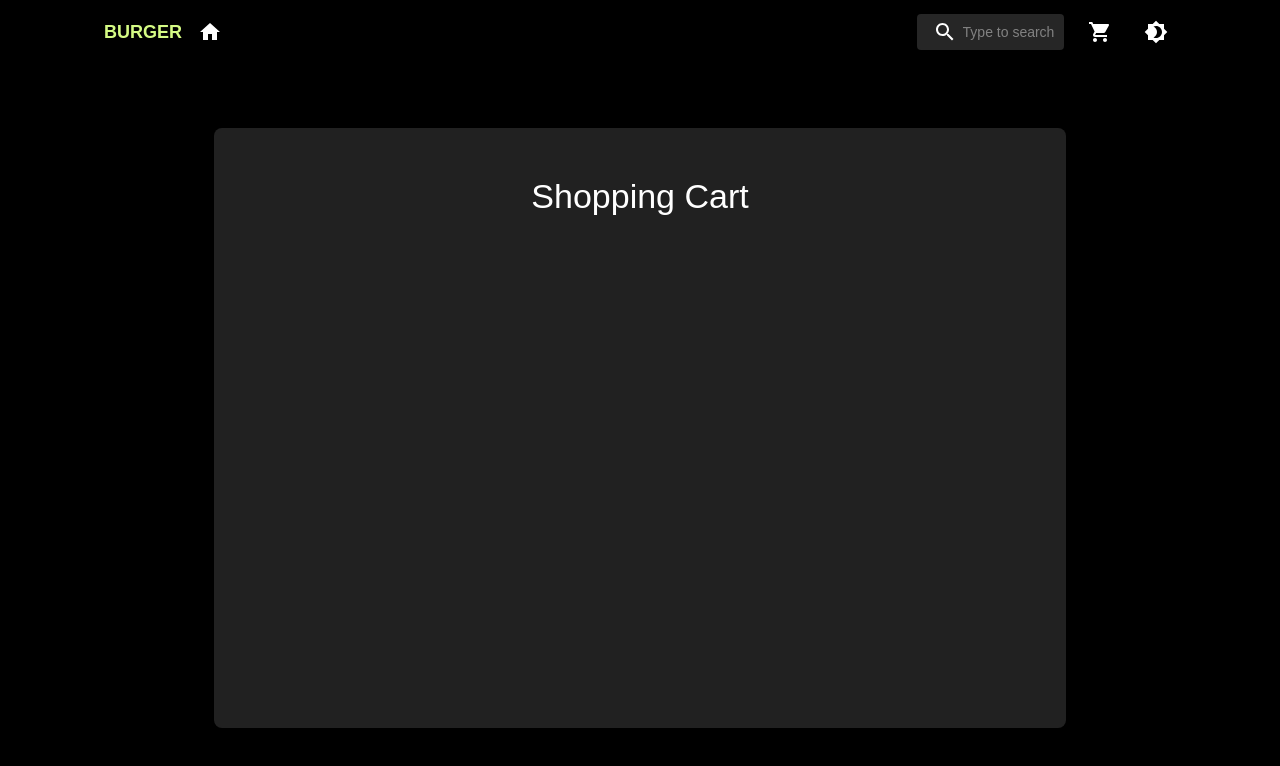
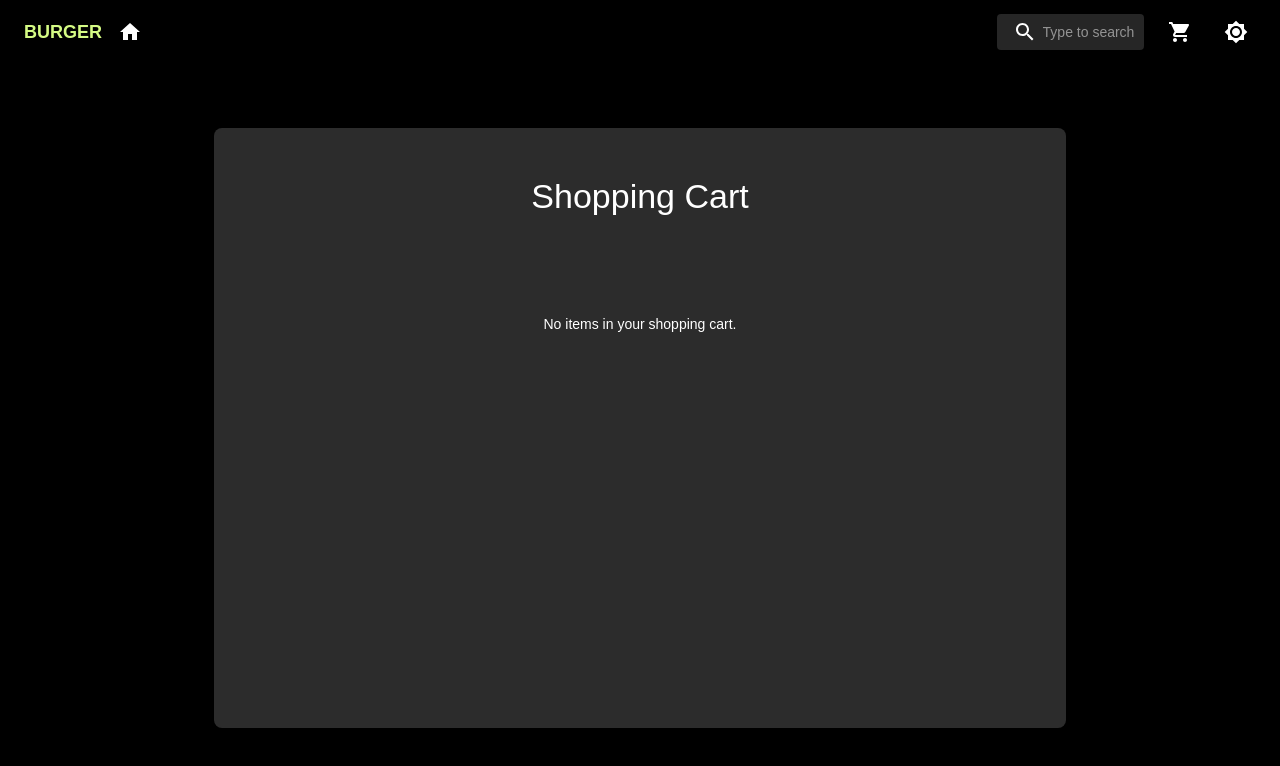
Before and after one commit to webmaster0307/burger-app, a Next.js app: page /cart in a window 1280 px wide. Shown: the top 766 px of the page. Built offline with nearby package versions, Linux system fonts and the light colour scheme.

Commit message:
fix: fixed theme toggling issue

```diff
--- a/src/app/cart/page.tsx
+++ b/src/app/cart/page.tsx
@@ -24,12 +24,16 @@ export default function Cart() {
           <Box textAlign="center" pt={2} px={20} mb={12}>
             <Typography variant="h4" mt={2}>Shopping Cart</Typography>
           </Box>
-          {cart.map((cartItem) => (
-            <CartItem
-              key={cartItem.item.id}
-              cartItem={cartItem}
-            />
-          ))}
+          {cart.length === 0 ? (
+            <Typography variant="body1" textAlign="center">No items in your shopping cart.</Typography>
+          ) : (
+            cart.map((cartItem) => (
+              <CartItem
+                key={cartItem.item.id}
+                cartItem={cartItem}
+              />
+            ))
+          )}
         </CardContent>
       </Card>
     </Container>
--- a/src/app/layout.tsx
+++ b/src/app/layout.tsx
@@ -25,9 +25,11 @@ export default function RootLayout({
         <ThemeProvider>
           <CartProvider>
             <SearchProvider>
-              <Header />
-              <Box pt={8}>
-                {children}
+              <Box sx={{bgcolor: 'background.default'}}>
+                <Header />
+                <Box pt={8} minHeight="calc(100vh - 64px)">
+                  {children}
+                </Box>
               </Box>
             </SearchProvider>
           </CartProvider>
--- a/src/components/CartItem/CartItem.tsx
+++ b/src/components/CartItem/CartItem.tsx
@@ -2,8 +2,8 @@ import { ICartItem } from '@/providers/CartProvider';
 import React from 'react'
 import Grid from '@mui/material/Grid';
 import Image from 'next/image';
-import { IconButton, Typography } from '@mui/material';
-import DeleteIcon from '@mui/icons-material/Delete';
+import { Typography } from '@mui/material';
+import RemoveFromCart from '../RemoveFromCart/RemoveFromCart';
 
 interface ICartItemProps {
   cartItem: ICartItem;
@@ -24,9 +24,7 @@ const CartItem: React.FC<ICartItemProps> = ({ cartItem }) => {
       </Grid>
       <Grid item md={3} display="flex" alignItems="center">
         <Typography variant="body1">${cartItem.item.price}</Typography>
-        <IconButton sx={{color: 'text.primary', ml: 2}}>
-          <DeleteIcon />
-        </IconButton>
+        <RemoveFromCart burger={cartItem.item} />
       </Grid>
     </Grid>
   )
--- a/src/components/Header/Header.tsx
+++ b/src/components/Header/Header.tsx
@@ -18,20 +18,20 @@ import Link from 'next/link';
 import { CartContext } from '../../providers/CartProvider';
 
 const Header = () => {
-  const colorMode = useContext(ColorModeContext);
+  const {toggleColorMode, mode} = useContext(ColorModeContext);
   const {cart} = useContext(CartContext);
   const theme = useTheme();
   const totalCartItems = cart.reduce((acc, item) => acc + item.count, 0);
 
   return (
-    <Box sx={{ flexGrow: 1 }} px={10}>
-      <AppBar position="static">
+    <Box sx={{ flexGrow: 1 }}>
+      <AppBar position="static" sx={{bgcolor: 'background.default'}}>
         <Toolbar sx={{bgcolor: 'background.default'}}>
           <Box component={Link} href="/" flexGrow={1} display="flex" alignItems="center" sx={{cursor: 'pointer'}}>
             <Typography variant="h5" component="div" mr={2} color="primary.main" fontWeight="bold">
               BURGER
             </Typography>
-            <HomeIcon sx={{color: 'white'}} />
+            <HomeIcon sx={{color: 'text.primary'}} />
           </Box>
           <Box display="flex" alignItems="center">
             <SearchField />
@@ -42,7 +42,7 @@ const Header = () => {
                 </Badge>
               </Link>
             </Box>
-            <IconButton sx={{ ml: 1, color: 'text.primary' }} onClick={colorMode.toggleColorMode}>
+            <IconButton sx={{ ml: 1, color: 'text.primary' }} onClick={() => toggleColorMode()}>
               {theme.palette.mode === 'dark' ? <Brightness7Icon /> : <Brightness4Icon />}
             </IconButton>
           </Box>
--- /dev/null
+++ b/src/components/RemoveFromCart/RemoveFromCart.tsx
@@ -0,0 +1,22 @@
+'use client';
+
+import React, { useContext } from 'react'
+import { IconButton, Typography } from '@mui/material';
+import DeleteIcon from '@mui/icons-material/Delete';
+import { CartContext } from '@/providers/CartProvider';
+import { IBurger } from '@/types/burger';
+
+interface IRemoveFromCartProps {
+  burger: IBurger;
+}
+
+const RemoveFromCart: React.FC<IRemoveFromCartProps> = ({burger}) => {
+  const {removeFromCart} = useContext(CartContext);
+  return (
+    <IconButton sx={{color: 'text.primary', ml: 2}} onClick={() => removeFromCart(burger)}>
+      <DeleteIcon />
+    </IconButton>
+  )
+}
+
+export default RemoveFromCart
--- a/src/theme/palette.ts
+++ b/src/theme/palette.ts
@@ -8,12 +8,13 @@ export const getPalette = (mode: PaletteMode): PaletteOptions => ({
     paper: mode === 'dark' ? grey[900] : '#fff'
   },
   primary: {
-    main: "#d5fb84",
+    main: mode === 'dark' ? "#d5fb84" : '#17d96d',
   },
   secondary: {
-    main: mode === 'dark' ? grey[700] : grey[900]
+    main: mode === 'dark' ? grey[700] : grey[800]
   },
   text: {
     primary: mode === 'dark' ? "#fff" : '#000',
   },
-})
+  mode
+});
--- a/src/theme/themeProvider.tsx
+++ b/src/theme/themeProvider.tsx
@@ -6,49 +6,34 @@ import { ThemeProvider as MuiThemeProvider, createTheme } from "@mui/material/st
 import NextAppDirEmotionCacheProvider from "./EmotionCacheProvider";
 import { getPalette } from "./palette";
 import {typography} from "./typography";
-import { Roboto } from "next/font/google";
+import { PaletteMode } from "@mui/material";
 
-export const ColorModeContext = React.createContext({ toggleColorMode: () => {} });
-
-const roboto = Roboto({
-  weight: ["300", "400", "500", "700"],
-  style: ["normal", "italic"],
-  subsets: ["latin"],
-});
+export const ColorModeContext = React.createContext({ toggleColorMode: () => {}, mode: 'dark' });
 
 export default function ThemeProvider({
   children,
 }: {
   children: React.ReactNode;
 }) {
+  const [mode, setMode] = React.useState<PaletteMode>('dark');
 
-  const [mode, setMode] = React.useState<'light' | 'dark'>('dark');
-  const colorMode = React.useMemo(
-    () => ({
-      toggleColorMode: () => {
-        setMode((prevMode) => (prevMode === 'light' ? 'dark' : 'light'));
-      },
-    }),
-    [],
-  );
+  const toggleColorMode = () => {
+    setMode((prevMode) => prevMode === 'light' ? 'dark' : 'light');
+  };
 
-  const theme = React.useMemo(
-    () =>
-      createTheme({
-        typography,
-        palette: getPalette(mode),
-      }),
-    [mode],
-  );
+  const theme = createTheme({
+    typography,
+    palette: getPalette(mode),
+  });
 
   return (
     <NextAppDirEmotionCacheProvider options={{ key: "mui" }}>
-      <ColorModeContext.Provider value={colorMode}>
-        <MuiThemeProvider theme={theme}>
+      <MuiThemeProvider theme={theme}>
+        <ColorModeContext.Provider value={{toggleColorMode, mode}}>
           <CssBaseline />
           {children}
-        </MuiThemeProvider>
-      </ColorModeContext.Provider>
+        </ColorModeContext.Provider>
+      </MuiThemeProvider>
     </NextAppDirEmotionCacheProvider>
   );
 }
```
Also changed, not shown: src/components/BurgerCard/BurgerCard.tsx (+5 -5 lines).
